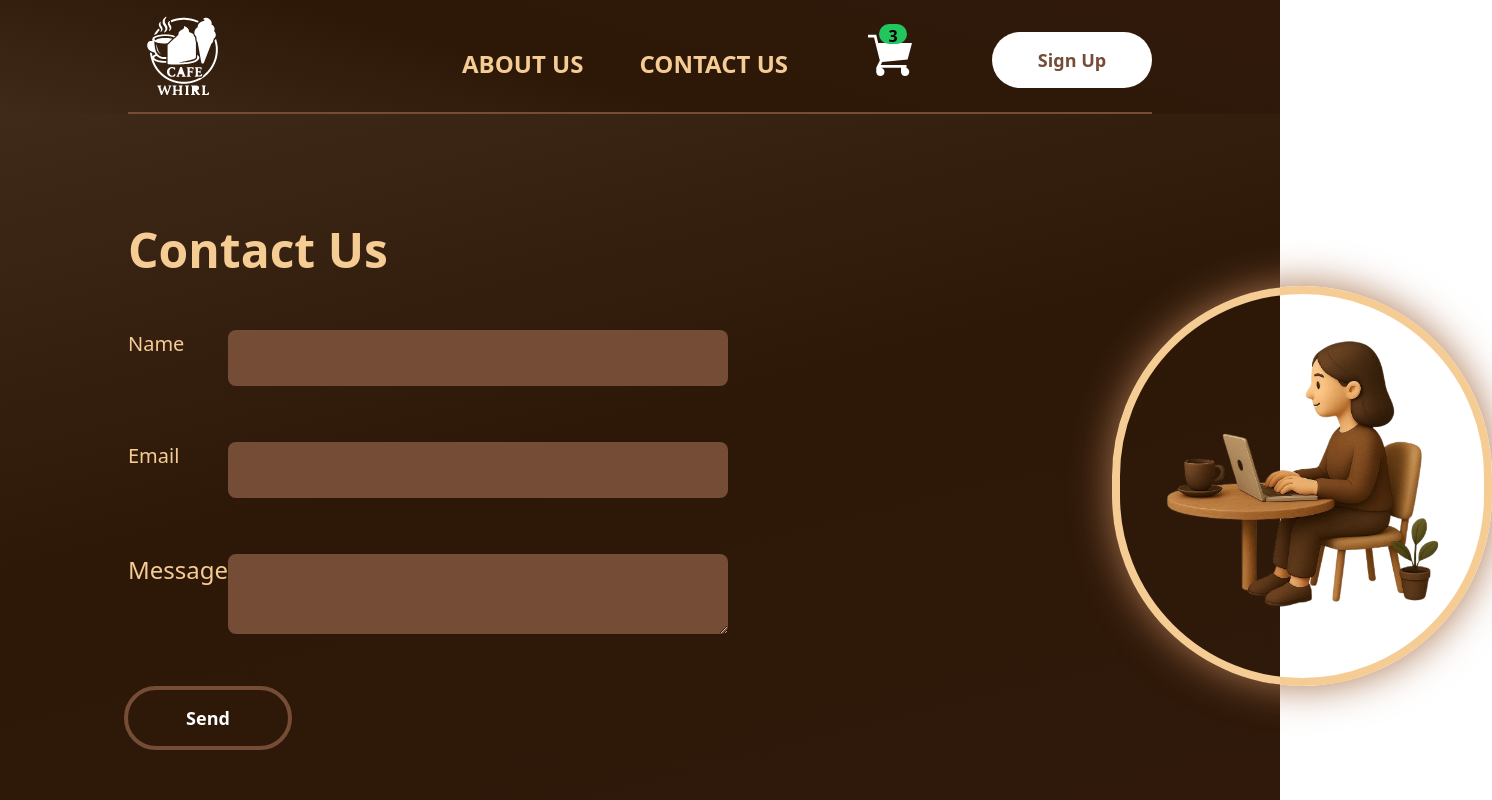
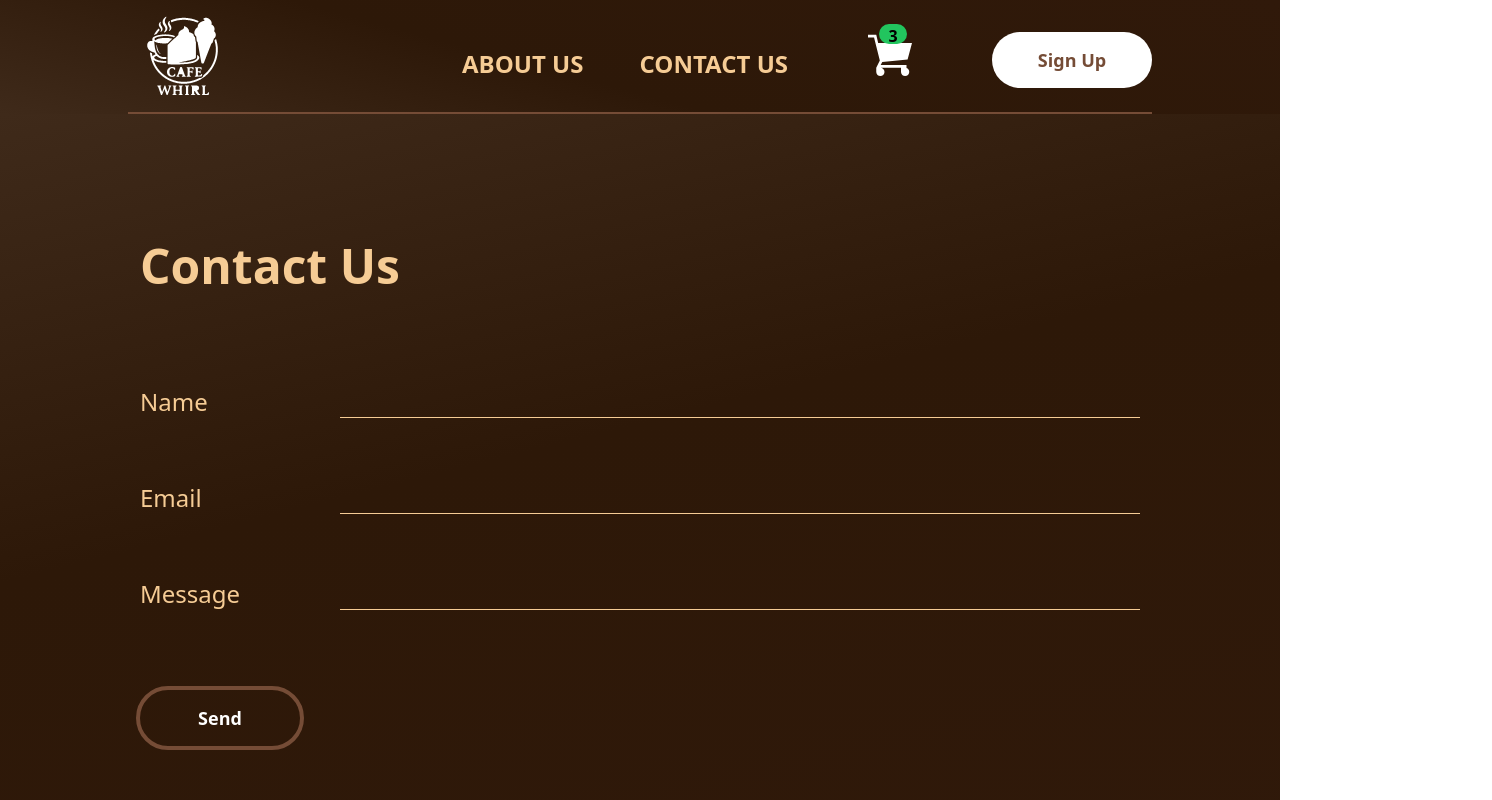
Before and after one commit to fatemeh-abbasi-1/coffee-shop-website, a React (Vite) app: page /contact-us in a window 1280 px wide. Shown: the top 800 px of the page, 1492 px wide, since content can reach past the window. Built offline with nearby package versions, Linux system fonts and the light colour scheme; data requests are answered from the project's data file.

Commit message:
fix : change disign contact us page

```diff
--- a/src/components/atoms/Input/Input.tsx
+++ b/src/components/atoms/Input/Input.tsx
@@ -1,26 +1,17 @@
 import React from "react";
 import { InputProps } from "./types";
 
+const Input = React.forwardRef<HTMLInputElement, InputProps>(
+  (
+    { type, onChange, value, placeholder, onBlur, onFocus, className, variant },
+    ref
+  ) => {
+    const customStyle =
+      variant === "primary"
+        ? "w-96 h-14 bg-mocha rounded-lg text-white p-3 font-bold text-lg"
+        : "w-[800px] border-b border-creamy_white bg-transparent text-white font-bold text-lg focus:outline-none p-2";
 
 
-const Input = React.forwardRef<HTMLInputElement, InputProps>(
-  (
-    {
-      type,
-      onChange,
-      value,
-      placeholder,
-      onBlur,
-      onFocus,
-      className,
-      variant,
-    },
-    ref
-  ) => {
-    const baseStyle =
-      "h-14 bg-mocha rounded-lg text-white p-3 font-bold text-lg";
-
-    const customStyle = variant === "primary" ? "w-96" : "w-[500px]";
 
     return (
       <input
@@ -28,13 +19,11 @@ const Input = React.forwardRef<HTMLInputElement, InputProps>(
         onChange={onChange}
         ref={ref}
         type={type === "text" ? "text" : "password"}
-        className={`${customStyle} ${baseStyle} ${className}`}
+        className={`${customStyle} ${className}`}
         onBlur={onBlur}
         onFocus={onFocus}
         placeholder={placeholder}
-
       />
-
     );
   }
 );
--- a/src/components/atoms/Label/Label.tsx
+++ b/src/components/atoms/Label/Label.tsx
@@ -1,7 +1,11 @@
 import { LabelProps } from "./types";
 
-const Label: React.FC<LabelProps> = ({ children, htmlFor }) => {
-  return <label htmlFor={htmlFor}>{children}</label>;
+const Label: React.FC<LabelProps> = ({ children, htmlFor, className }) => {
+  return (
+    <label htmlFor={htmlFor} className={className}>
+      {children}
+    </label>
+  );
 };
 
 export default Label;
--- a/src/components/atoms/Label/types.ts
+++ b/src/components/atoms/Label/types.ts
@@ -1,4 +1,5 @@
 export interface LabelProps {
   htmlFor: string;
   children: React.ReactNode;
+  className?:string
 }
--- a/src/components/molecules/InputWithLabel/InputWithLabel.tsx
+++ b/src/components/molecules/InputWithLabel/InputWithLabel.tsx
@@ -29,8 +29,8 @@ const InputWithLable = React.forwardRef<HTMLInputElement, InputWithLableProps>(
 
     return (
       <div className={`flex ${style}`}>
-        <Label htmlFor={id}>
-          <Text variant="small">{labelText}</Text>
+        <Label htmlFor={id} className={variant !== "primary" ? "mt-4" : ""}>
+          <Text variant="medium">{labelText}</Text>
         </Label>
         <Input
           variant={variant}
--- a/src/components/organisms/ContactUsSection/ContactUsSection.tsx
+++ b/src/components/organisms/ContactUsSection/ContactUsSection.tsx
@@ -4,10 +4,7 @@ import Section from "../../atoms/Section/Section";
 import Title from "../../atoms/Title/Title";
 import InputWithLable from "../../molecules/InputWithLabel/InputWithLabel";
 import Button from "../../atoms/Button/Button";
-import Label from "../../atoms/Label/Label";
-import Text from "../../atoms/Text/Text";
-import Textarea from "../../atoms/Textarea/Textarea";
-import DecoratedImage from "../../molecules/DecoratedImage/DecoratedImage";
+
 
 const ContactUsSection = () => {
   const [email, setEmail] = useState("");
@@ -22,9 +19,10 @@ const ContactUsSection = () => {
 
   return (
     <Section>
-      <div className="flex gap-96 pt-28">
-        <div className="flex flex-col gap-14 w-[700px] ">
+      <div className="flex gap-96 pt-32 justify-center">
+        <div className="flex flex-col gap-20 w-[1000px] ">
           <Title size="medium">Contact Us</Title>
+          <div className="flex flex-col gap-12">
             <InputWithLable
               type={"text"}
               labelText={"Name"}
@@ -45,22 +43,20 @@ const ContactUsSection = () => {
               }}
               value={email}
             />
-          <div className="flex justify-between">
-            <Label htmlFor="Contact-Message">
-              <Text>Message</Text>
-            </Label>
-            <Textarea
-              value={massage}
+
+            <InputWithLable
+              variant="secondary"
+              type={"text"}
+              labelText={"Message"}
               id="Contact-Message"
               onChange={(e) => {
                 setMassage(e.target.value);
               }}
+              value={massage}
             />
           </div>
           <Button onClick={sendMessage}>Send</Button>
         </div>
-        <DecoratedImage src={"src/assets/images/person.png"} />
-        {/* <Image src={"src/assets/images/person.png"} className="w-[500px] h-[450px] mt-24" /> */}
       </div>
     </Section>
   );
--- a/src/components/organisms/Register/Register.tsx
+++ b/src/components/organisms/Register/Register.tsx
@@ -80,7 +80,10 @@ const Register = () => {
             <InputWithLable
               variant="primary"
               className={
-                error && !emailFocus && !validEmail && "border-4 border-red-600"
+                error &&
+                !emailFocus &&
+                !validEmail &&
+                "shadow-red-600 shadow-md border-2 border-red-600"
               }
               type="text"
               id="register email"
@@ -105,7 +108,7 @@ const Register = () => {
                 error &&
                 !passwordFocus &&
                 !validPassword &&
-                "border-4 border-red-600"
+                "shadow-red-600 shadow-md border-2 border-red-600"
               }
               type="password"
               id="password"
@@ -127,7 +130,10 @@ const Register = () => {
             <Text variant="small">Create Account</Text>
           </Button>
           {error && (
-            <Text variant="small" className="text-red-500">
+            <Text
+              variant="small"
+              className="text-red-500 bg-creamy_white p-1 rounded-lg"
+            >
               {error}
             </Text>
           )}
@@ -136,6 +142,7 @@ const Register = () => {
               Successful Registration!
             </Text>
           )}
+          {success && <Link to="/home"></Link>}
           <div className="flex justify-between gap-10">
             <div>
               <Text variant="small">Already have an account ? </Text>
--- a/tailwind.config.js
+++ b/tailwind.config.js
@@ -6,7 +6,7 @@ module.exports = {
       colors: {
         mocha: "#754c36",
         dark_brown1: "#412405",
-        dark_brown2: "#30190A",
+        dark_brown2: "#432410",
         creamy_white: "#f6cc95",
       },
       backgroundImage: {
@@ -19,3 +19,5 @@ module.exports = {
   },
   plugins: [],
 };
+// dark_brown2: "#30190A",
+//  dark_brown2: "#381e0d",
```
Also changed, not shown: src/components/organisms/SoppingCardSection/ShoppingCardSection.tsx (line endings or trailing spaces). Lines whose indentation alone changed are shown as unchanged.
